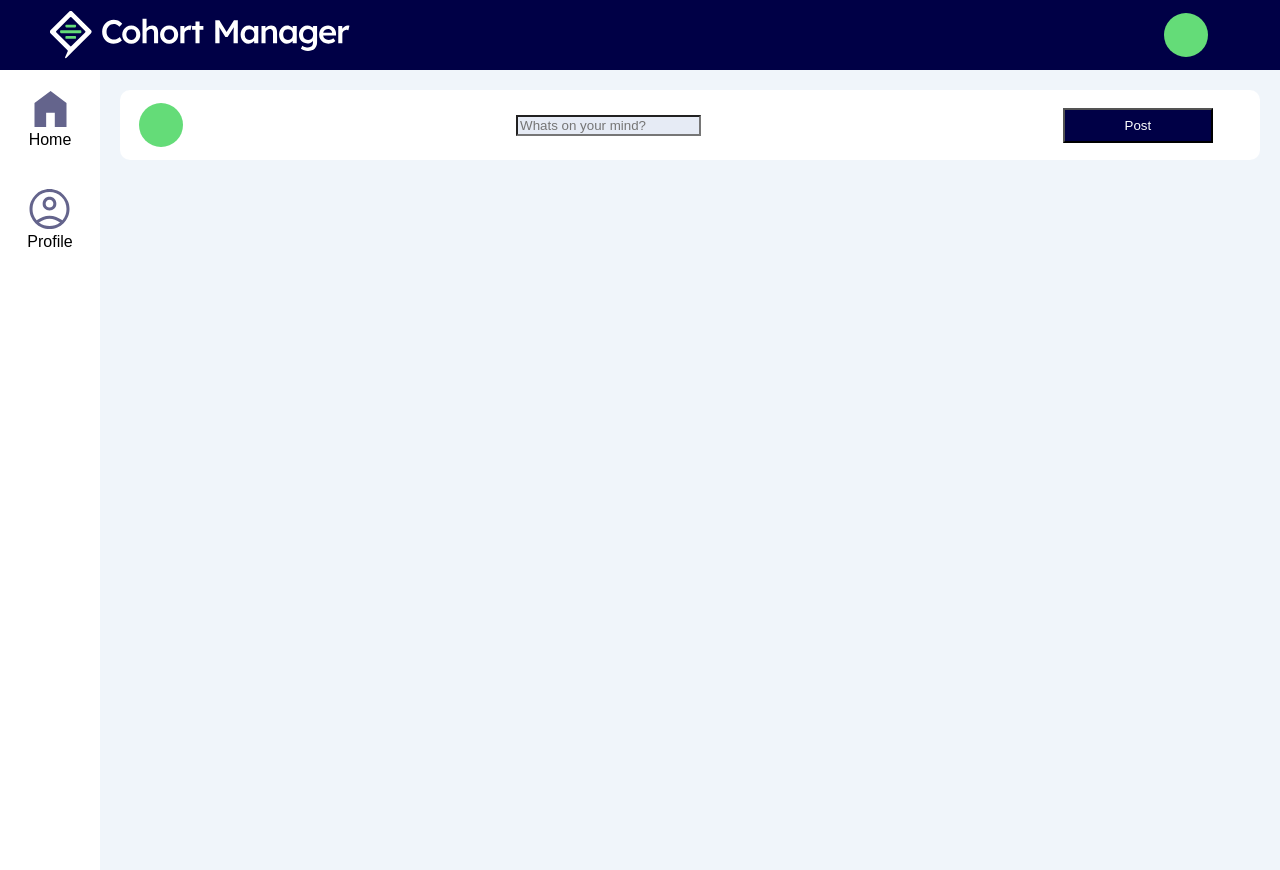
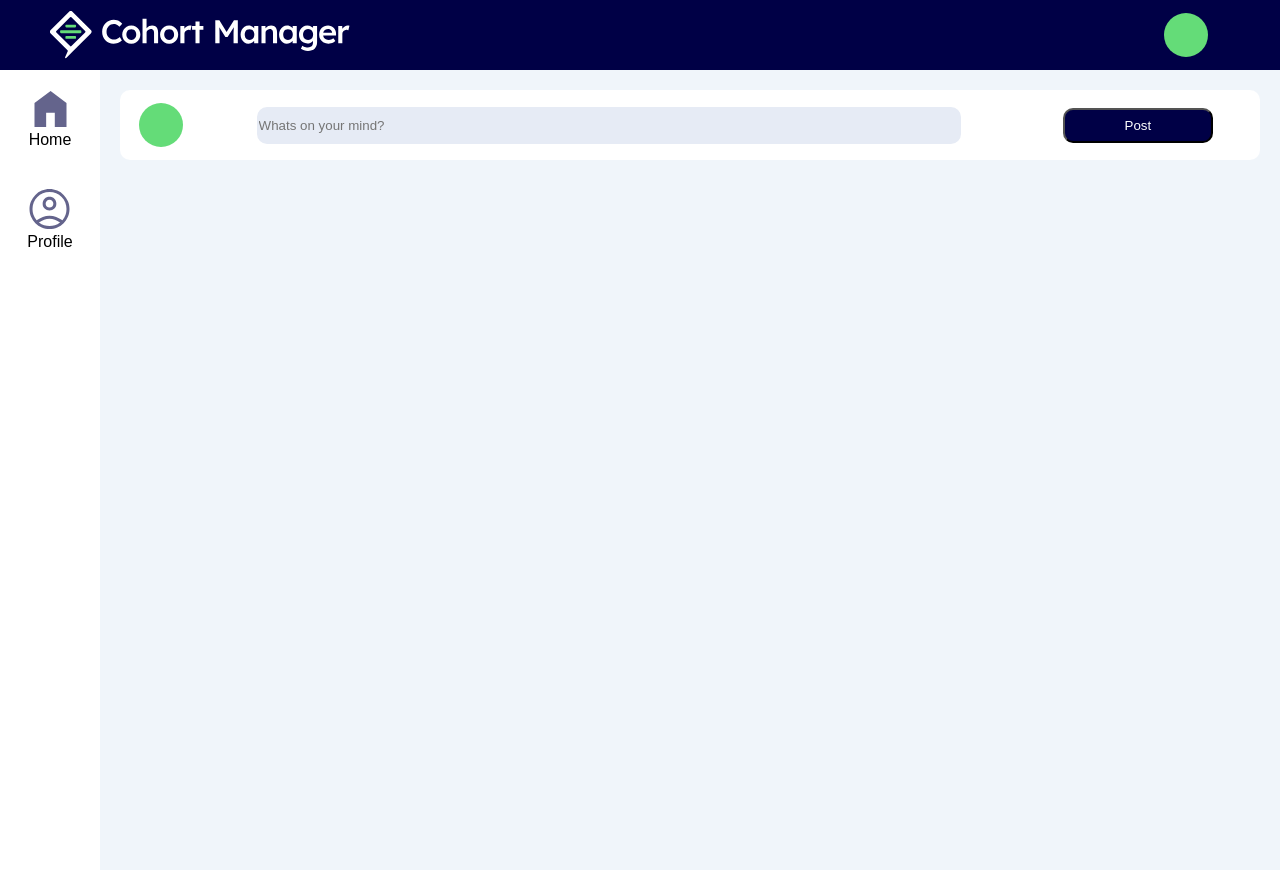
Before and after one commit to boolean-uk/react-cohort-dashboard-challenge, a React (Vite) app in the folder lukas-dashboard/: page / in a window 1280 px wide. Built offline with nearby package versions, Linux system fonts and the light colour scheme; no server answers.

Commit message:
css looks closer to provided example.

```diff
--- a/lukas-dashboard/src/index.css
+++ b/lukas-dashboard/src/index.css
@@ -89,6 +89,11 @@ background-color: #000046;
 
 .postForm input {
   background-color: #e6ebf5;
+  border: none;
+  border-radius: 10px;
+  width: 700px;
+  height: 35px;
+  margin: 10px;
 }
 
 .postForm button {
@@ -96,4 +101,5 @@ background-color: #000046;
   color: white;
   width: 150px;
   height: 35px;
+  border-radius: 10px;
 }
```
